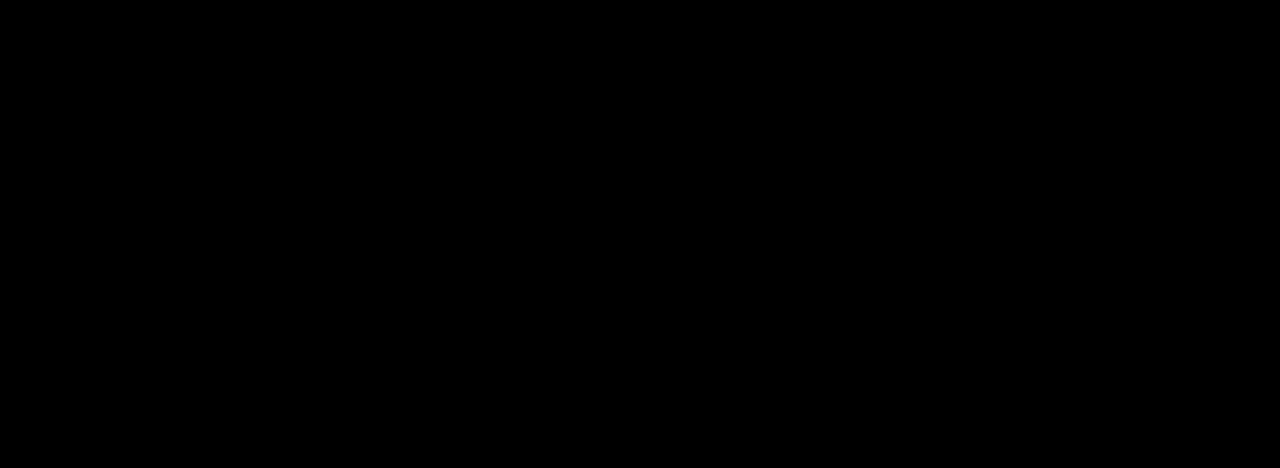
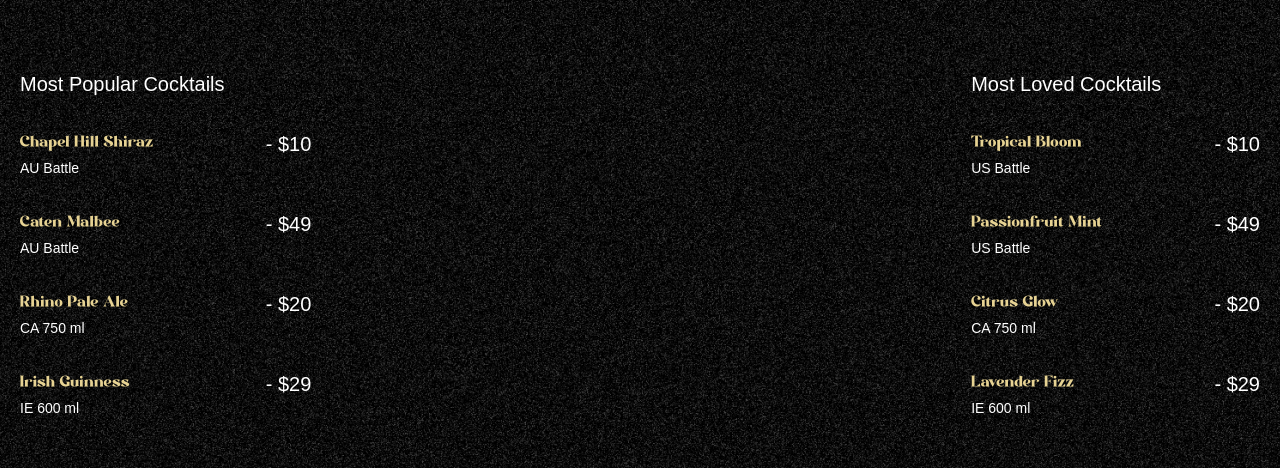
Before and after one commit to evans3789/mojito, a React (Vite) app: page / in a window 1280 px wide. Shown: the part 890-1358 px from the top of the page. Built offline with nearby package versions, Linux system fonts and the light colour scheme; a web font is replaced by a local one.

Commit message:
Coacktails section

```diff
--- a/src/App.jsx
+++ b/src/App.jsx
@@ -2,6 +2,7 @@
 import gsap from "gsap";
 import Navbar from "./components/Navbar";
 import Hero from "./components/Hero";
+import Cocktails from "./components/Cocktails";
 gsap.registerPlugin(ScrollTrigger, SplitText);
 
 const App = () => {
@@ -9,6 +10,7 @@
     <main>
       <Navbar />
       <Hero />
+      <Cocktails />
     </main>
   );
 };
--- /dev/null
+++ b/src/components/Cocktails.jsx
@@ -0,0 +1,71 @@
+import React from "react";
+import { cocktailLists, mockTailLists } from "../../constants";
+import { useGSAP } from "@gsap/react";
+import gsap from "gsap";
+const Cocktails = () => {
+  useGSAP(() => {
+    const parallaxTimeline = gsap
+      .timeline({
+        scrollTrigger: {
+          trigger: "#cocktails",
+          start: "top 30%",
+          end: "bottom 80%",
+          scrub: true,
+        },
+      })
+      //parallaxTimeline
+      .from("#c-left-leaf", {
+        x: -100,
+        y: 100,
+      })
+      .from("#c-right-leaf", {
+        x: 100,
+        y: 100,
+      });
+  }, []);
+  return (
+    <div id="cocktails" className="noisy">
+      <img src="/images/cocktail-left-leaf.png" alt="left-leaf" id="c-left-leaf" />
+      <img src="/images/cocktail-right-leaf.png" alt="right-leaf" id="c-right-leaf" />
+
+      <div className="list">
+        <div className="popular">
+          <h2>Most Popular Cocktails</h2>
+
+          <ul>
+            {cocktailLists.map(({ name, country, detail, price }) => (
+              <li key={name}>
+                <div className="md:me-28">
+                  <h3>{name}</h3>
+                  <p>
+                    {country} {detail}
+                  </p>
+                </div>
+                <span>- {price}</span>
+              </li>
+            ))}
+          </ul>
+        </div>
+        <div className="loved">
+          <h2>Most Loved Cocktails</h2>
+
+          <ul>
+            {mockTailLists.map(({ name, country, detail, price }) => (
+              <li key={name}>
+                <div className="md:me-28">
+                  <h3>{name}</h3>
+                  <p>
+                    {country} {detail}
+                  </p>
+                </div>
+                <span>- {price}</span>
+              </li>
+            ))}
+          </ul>
+        </div>
+      </div>
+    </div>
+  );
+};
+
+export default Cocktails;
```
